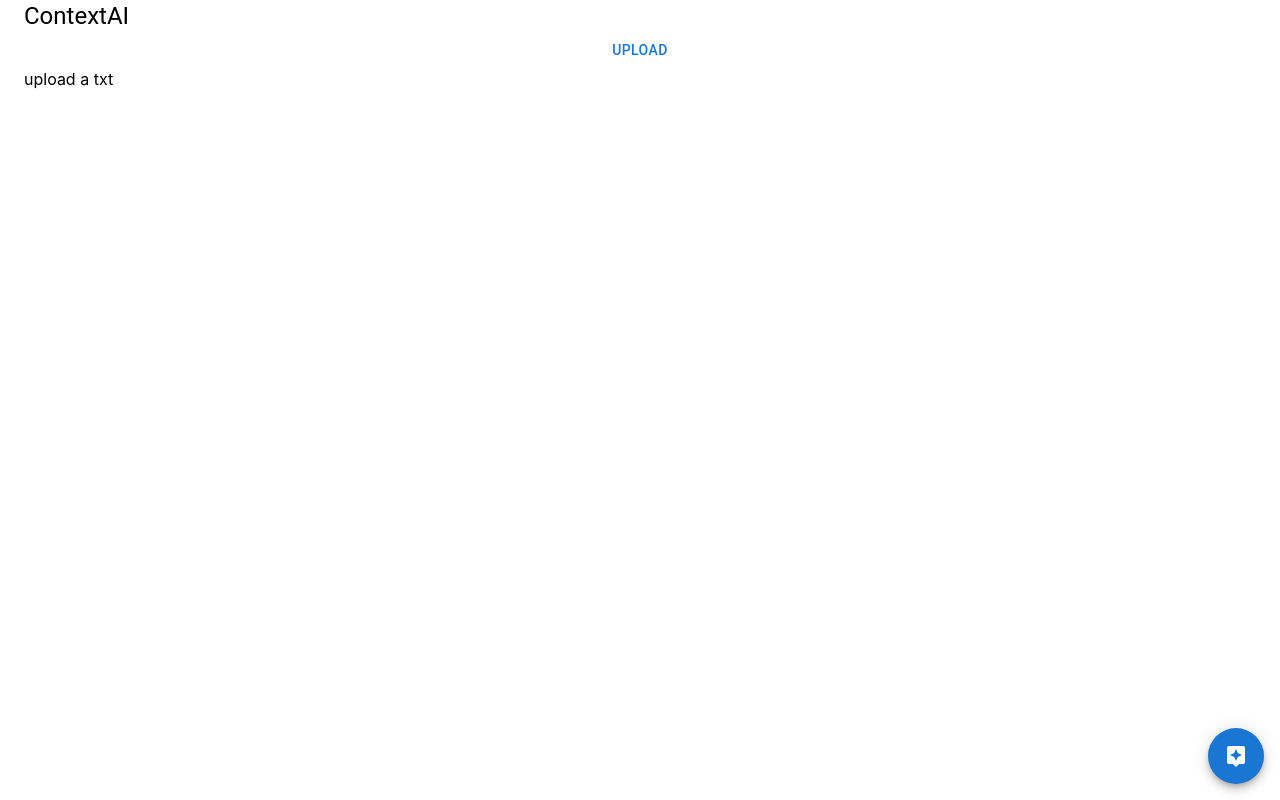
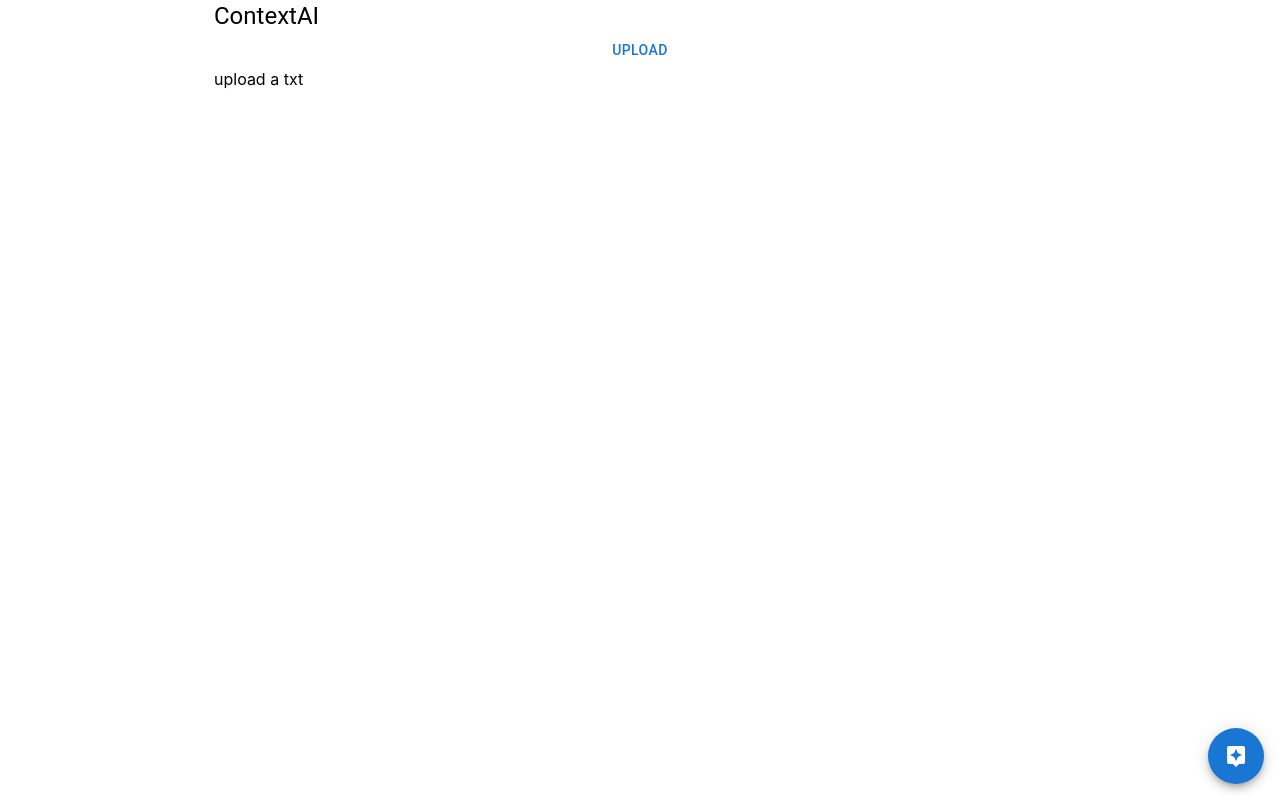
Before and after one commit to natheraf/digital-ocean-hackathon, a React (Create React App) app in the folder rclient/: page / in a window 1280 px wide. Built offline with nearby package versions, Linux system fonts and the light colour scheme.

Commit message:
fix: center content

```diff
--- a/rclient/src/App.js
+++ b/rclient/src/App.js
@@ -8,7 +8,7 @@ import { Reader } from "./features/Reader";
 function App() {
   return (
     <Router>
-      <Container maxWidth="xl">
+      <Container maxWidth="md">
         <Routes>
           <Route path="" element={<Reader />} />
           <Route path="*" element={<h1>Wrong path</h1>} />
```
